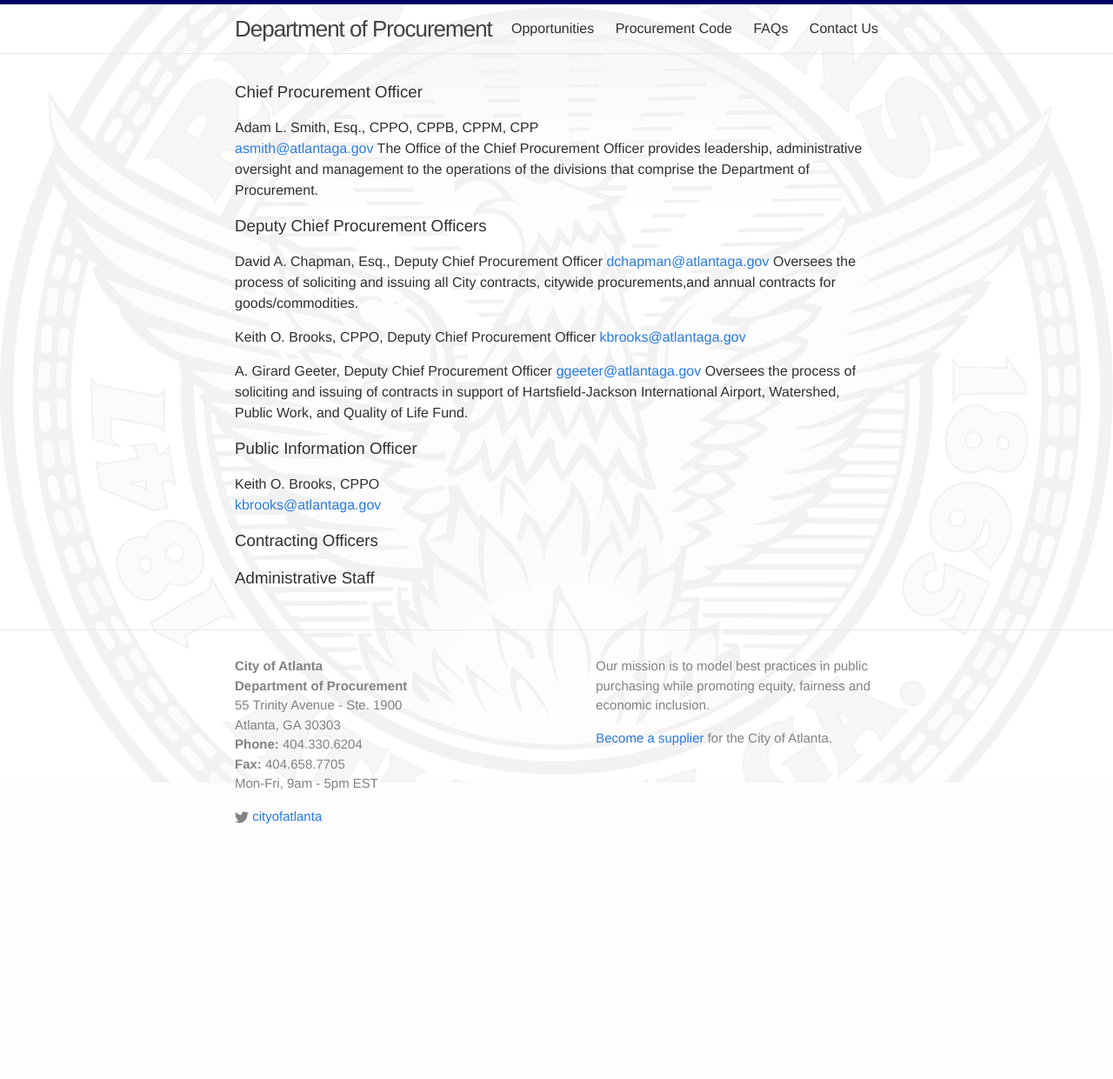
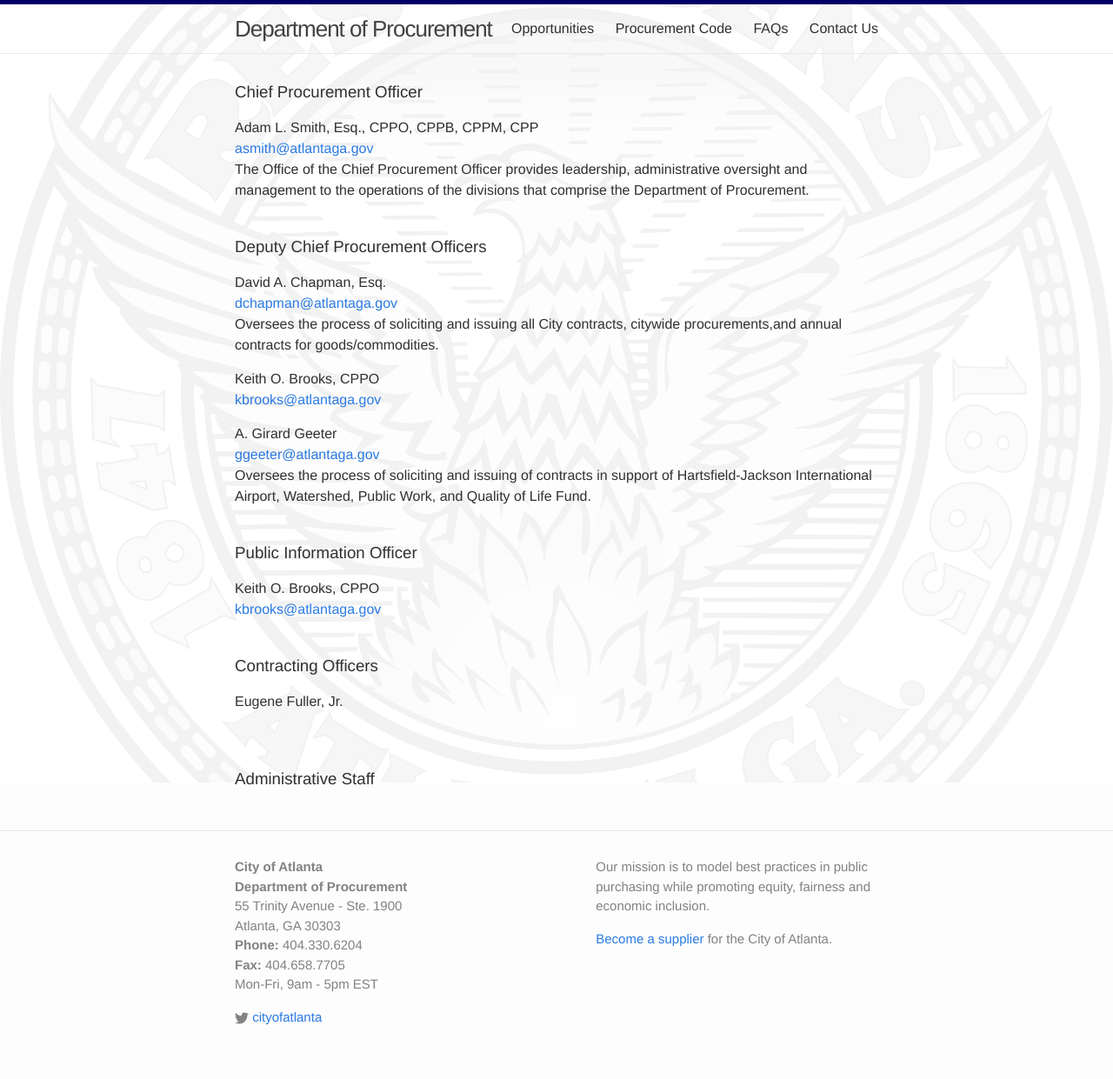
Before and after one commit to codeforamerica/atlanta-procurement-www, a Jekyll site: the page built from contact/index.md, in a window 1280 px wide. Shown: the whole page at 87% size. Built offline with Jekyll 4.4.1, drawn with Linux system fonts in a browser that asks for light colours; nearby versions of some CDN libraries; before the commit the page ends 1010 px from its top, so only the background shows below that.

```diff
--- a/contact/index.md
+++ b/contact/index.md
@@ -6,26 +6,31 @@ published: true
 ---
 
 ### Chief Procurement Officer
-Adam L. Smith, Esq., CPPO, CPPB, CPPM, CPP<br />
+Adam L. Smith, Esq., CPPO, CPPB, CPPM, CPP
 [asmith@atlantaga.gov](mailto:asmith@atlantaga.gov)
 The Office of the Chief Procurement Officer provides leadership, administrative oversight and management to the operations of the divisions that comprise the Department of Procurement.
+<br><br>
 
 ### Deputy Chief Procurement Officers
-David A. Chapman, Esq., Deputy Chief Procurement Officer
+David A. Chapman, Esq.
 [dchapman@atlantaga.gov](mailto:dchapman@atlantaga.gov)
 Oversees the process of soliciting and issuing all City contracts, citywide procurements,and annual contracts for goods/commodities.
 
-Keith O. Brooks, CPPO, Deputy Chief Procurement Officer
+Keith O. Brooks, CPPO
 [kbrooks@atlantaga.gov](mailto:kbrooks@atlantaga.gov)
 
-A. Girard Geeter, Deputy Chief Procurement Officer
+A. Girard Geeter
 [ggeeter@atlantaga.gov](mailto:ggeeter@atlantaga.gov)
 Oversees the process of soliciting and issuing of contracts in support of Hartsfield-Jackson International Airport, Watershed, Public Work, and Quality of Life Fund.
+<br><br>
 
 ### Public Information Officer
 Keith O. Brooks, CPPO<br />
 [kbrooks@atlantaga.gov](mailto:kbrooks@atlantaga.gov)
+<br><br>
 
 ### Contracting Officers
+Eugene Fuller, Jr.
+<br><br>
 
 ### Administrative Staff
```
Also changed, not shown: 7 other files.
